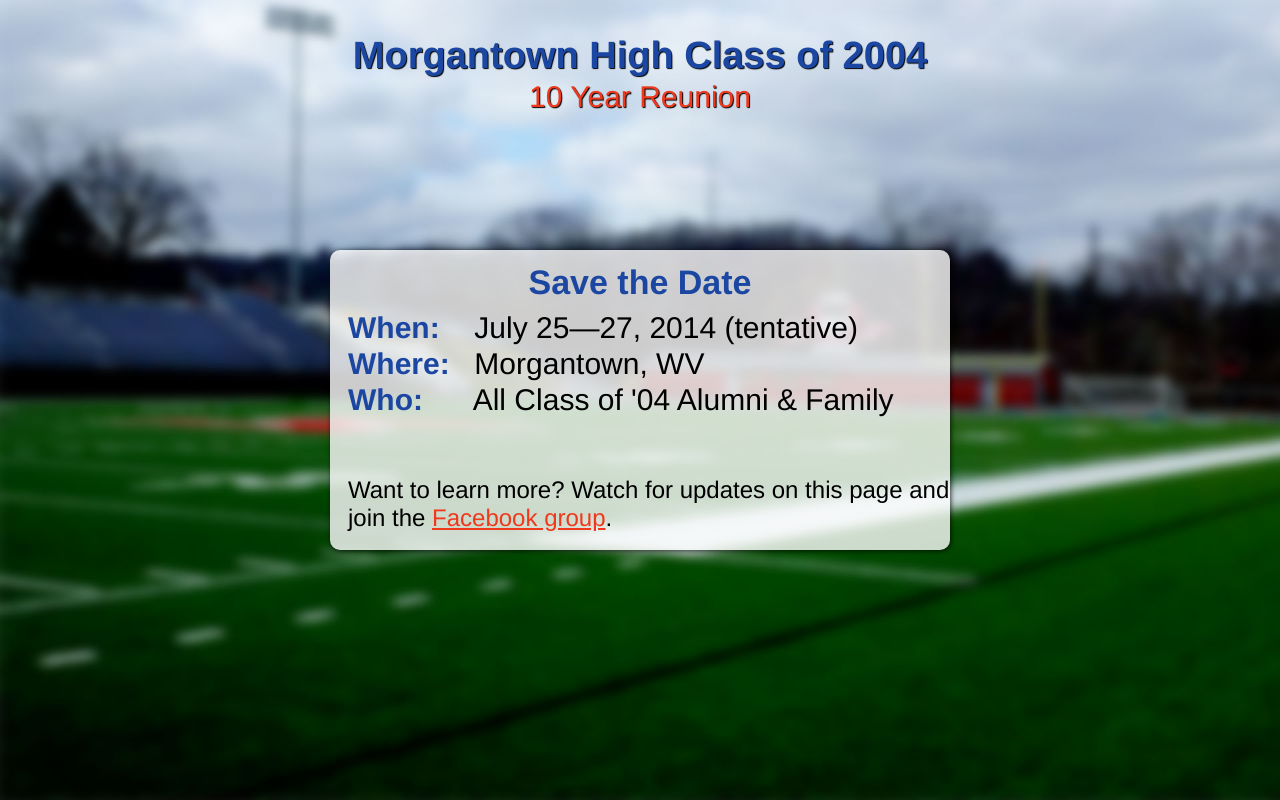
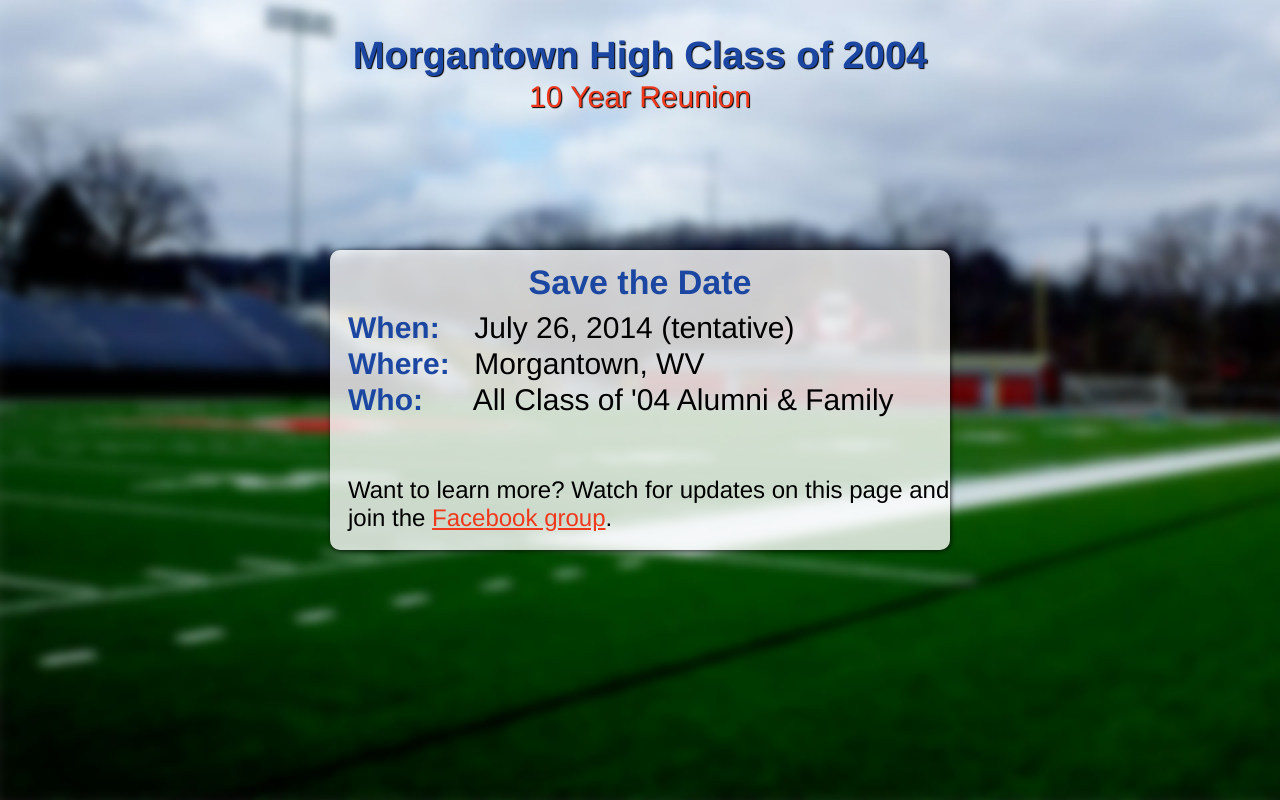
Before and after one commit to gleitz/mhs-reunion, a Flask app: page / in a window 1280 px wide. Run offline with Flask 2, Linux system fonts and the light colour scheme.

Commit message:
Update reunion date

```diff
--- a/templates/base.html
+++ b/templates/base.html
@@ -22,7 +22,7 @@
         <div id="centerbox">
             <div style="padding: 18px;">
                 <h2 class="strong centered br-2 blue">Save the Date</h2>
-                <h3 class="br"><span class="strong blue" style="display: inline-block; width: 118px;">When:</span> <span>July 25&mdash;27, 2014 (tentative)</span></h3>
+                <h3 class="br"><span class="strong blue" style="display: inline-block; width: 118px;">When:</span> <span>July 26, 2014 (tentative)</span></h3>
                 <h3 class="br"><span class="strong blue" style="display: inline-block; width: 118px;">Where:</span> <span>Morgantown, WV</span></h3>
                 <h3 class="br-2"><span class="strong blue" style="display: inline-block; width: 118px;">Who:</span> <span>All Class of '04 Alumni &amp; Family</span></h3>
                 <div style="position: absolute; bottom: 18px;">Want to learn more? Watch for updates on this page and join the <a target="_blank" href="https://www.facebook.com/groups/1410255195859214/">Facebook group</a>.</div>
```
